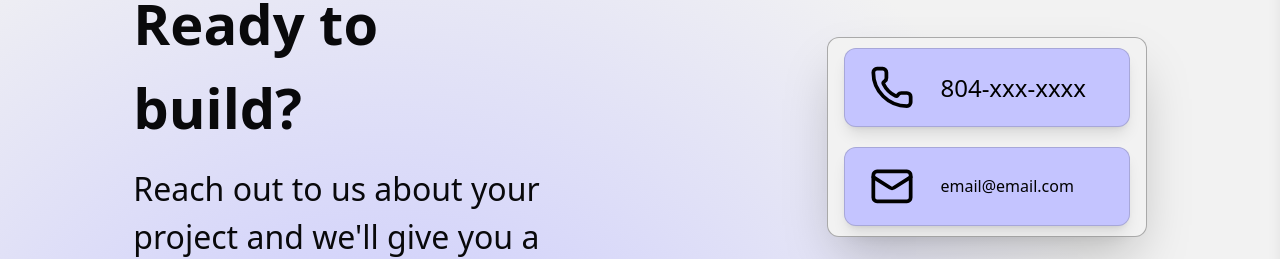
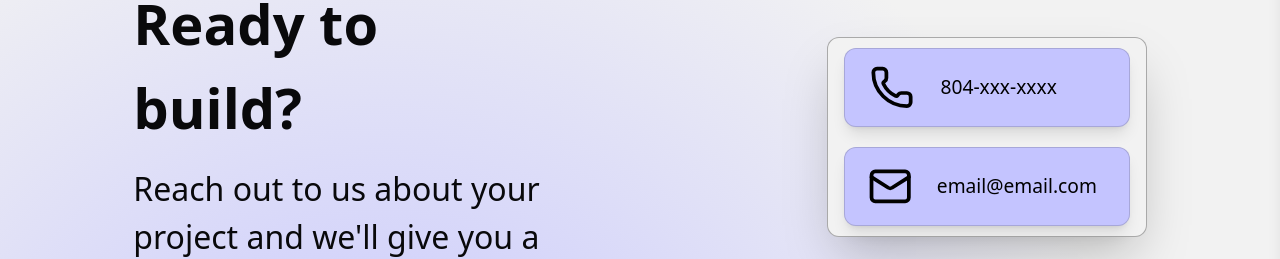
Before and after one commit to jay6o/mysite, a Next.js app: page /contact in a window 1280 px wide. Shown: the part 291-550 px from the top of the page. Built offline with nearby package versions, Linux system fonts and the light colour scheme.

Commit message:
contact page style inconsistencies fixed

```diff
--- a/src/app/contact/page.tsx
+++ b/src/app/contact/page.tsx
@@ -16,11 +16,11 @@ export default function Contact() {
         <div className="w-2/3 lg:w-1/4 h-1/3 lg:h-[30%] max-h-[48rem] flex flex-col justify-around border rounded-xl border-black/30 items-center shadow-2xl">
           <div className="secondary h-[40%] w-[90%] border border-black/15 rounded-xl shadow-lg flex items-center px-[5%]">
             <Phone className="h-[2rem] w-[2rem] md:h-[2.8rem] md:w-[4rem]" />
-            <span className="px-4 text-[1rem] md:text-[1.5rem]">804-xxx-xxxx</span>
+            <span className="px-4 text-[1rem] md:text-[1.5rem] lg:text-[1.2rem]">804-xxx-xxxx</span>
           </div>
           <div className="secondary h-[40%] w-[90%] border border-black/15 rounded-xl shadow-lg flex items-center px-[5%]">
             <Mail className="h-[2rem] w-[2rem] md:h-[2.8rem] md:w-[4rem]" />
-            <span className="px-4 text-[1rem] md:text-[1.5rem] lg:text-[1rem]">email@email.com</span>
+            <span className="px-4 text-[1rem] md:text-[1.5rem] lg:text-[1.2rem]">email@email.com</span>
           </div>
         </div>
       </div>
```
